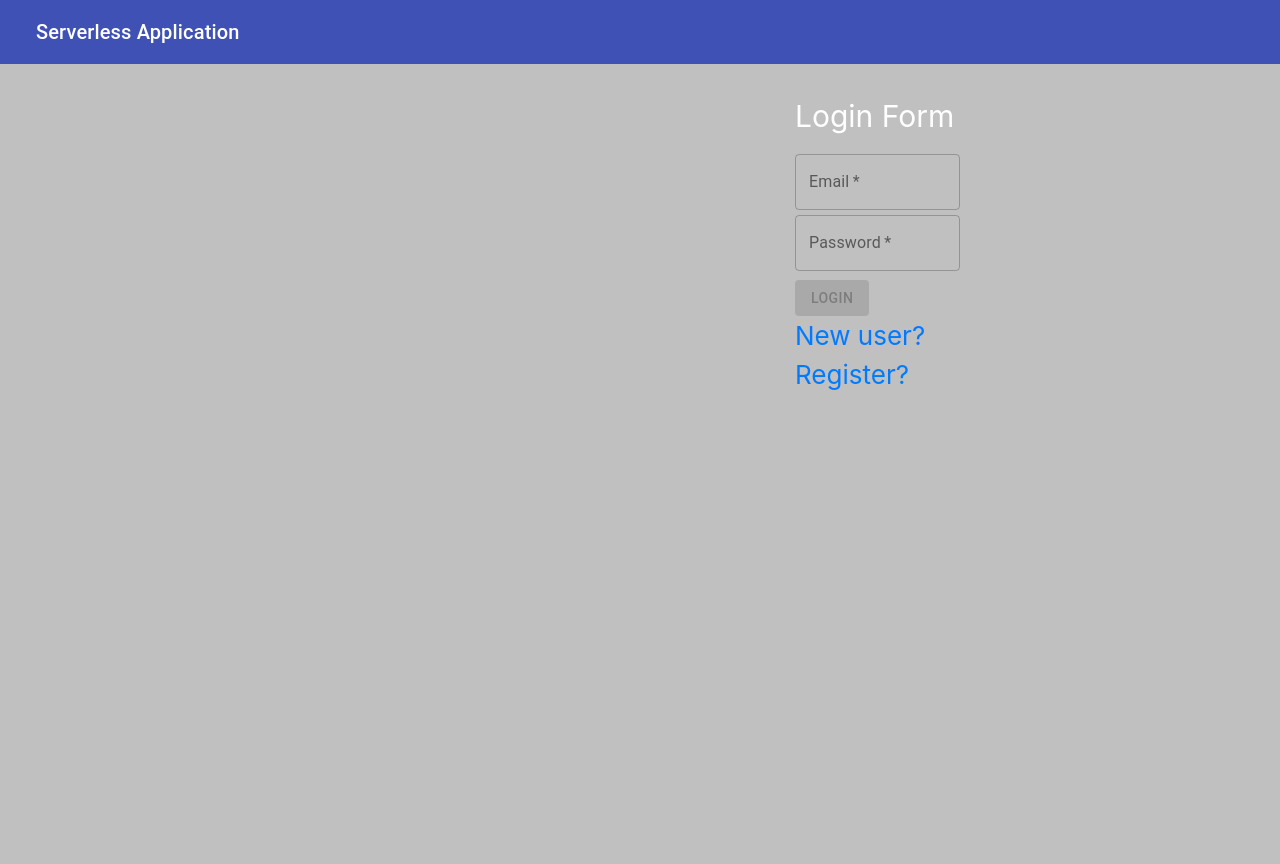
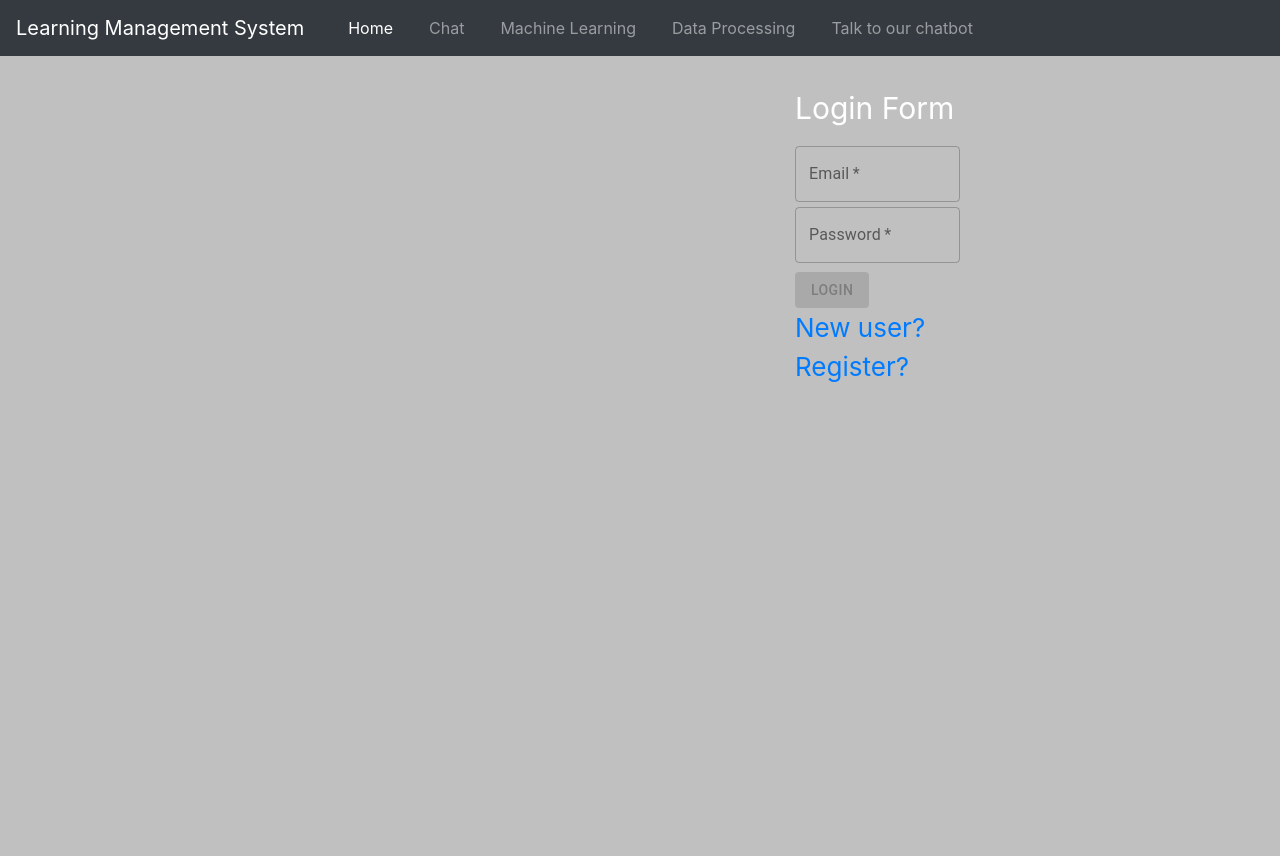
Before and after one commit to yashshah-17/Serverless-Student-Portal, a React (Create React App) app: page /login in a window 1280 px wide. Built offline with nearby package versions, Linux system fonts and the light colour scheme; what aws-amplify, aws-amplify-react would draw is missing.

Commit message:
Modifying the UI

```diff
--- a/src/components/Chat/ChatWithLex.js
+++ b/src/components/Chat/ChatWithLex.js
@@ -2,6 +2,8 @@
 import Amplify from 'aws-amplify';
 import { ChatBot, AmplifyTheme } from 'aws-amplify-react';
 import awsconfig from '../../aws-exports';
+import NavHeader from "../Navbar/NavHeader";
+
 
 Amplify.configure(awsconfig);
 
@@ -28,6 +30,10 @@
   }
 
   return (
+    <div>
+      <NavHeader></NavHeader>
+      <div className="container">
+        <br/><br/>
         <ChatBot
           userInput="book ticket"
           title="Virtual Help"
@@ -39,5 +45,7 @@
           textEnabled={true}
           conversationModeOn={true}
         />
+        </div>
+      </div>
   );
 }
--- a/src/components/Chat/StudentChat.js
+++ b/src/components/Chat/StudentChat.js
@@ -2,6 +2,7 @@
 import { ChatFeed, Message } from 'react-chat-ui'
 import "./StudentChat.css"
 import { InputGroup, FormControl, Button } from "react-bootstrap";
+import NavHeader from "../Navbar/NavHeader";
 
 class StudentChat extends React.Component {
 
@@ -68,6 +69,7 @@
 
   render() {
     return (<React.Fragment>
+      <NavHeader></NavHeader>
       <ChatFeed
         messages={this.state.messages}
         hasInputField={false}
--- /dev/null
+++ b/src/components/Navbar/NavHeader.css
@@ -0,0 +1,3 @@
+li{
+    padding-left: 20px;
+}
--- a/src/components/Navbar/NavHeader.js
+++ b/src/components/Navbar/NavHeader.js
@@ -1,31 +1,43 @@
 // Navbar code goes here
 import React, { Component } from 'react';
-import { makeStyles } from '@material-ui/core/styles';
-import AppBar from '@material-ui/core/AppBar';
-import Toolbar from '@material-ui/core/Toolbar';
-import Typography from '@material-ui/core/Typography';
-import Button from '@material-ui/core/Button';
-import IconButton from '@material-ui/core/IconButton';
-
+import "./NavHeader.css"
 class NavHeader extends Component {
 
 
   render() {
 
     return (
-      <React.Fragment>
-        <AppBar position="static">
-          <Toolbar>
-            <IconButton edge="start"  color="inherit" aria-label="menu">
+      <nav class="navbar navbar-expand-lg navbar-dark bg-dark">
+      <a class="navbar-brand" href="/">Learning Management System</a>
+      <button class="navbar-toggler" type="button" data-toggle="collapse" data-target="#navbarSupportedContent" aria-controls="navbarSupportedContent" aria-expanded="false" aria-label="Toggle navigation">
+        <span class="navbar-toggler-icon"></span>
+      </button>
 
-            </IconButton>
-            <Typography variant="h6" >
-              Serverless Application
-            </Typography>
+    <div class="collapse navbar-collapse" id="navbarSupportedContent">
+      <ul class="navbar-nav mr-auto">
+        <li class="nav-item active">
+          <a class="nav-link" href="/">Home <span class="sr-only">(current)</span></a>
+        </li>
+        <li class="nav-item">
+          <a class="nav-link" href="/StudentChat">Chat</a>
+        </li>
 
-          </Toolbar>
-        </AppBar>
-      </React.Fragment>
+        <li class="nav-item">
+          <a class="nav-link" href="/machinelearning">Machine Learning</a>
+        </li>
+
+        <li class="nav-item">
+          <a class="nav-link" href="/dataprocessing">Data Processing</a>
+        </li>
+
+        <li class="nav-item">
+          <a class="nav-link" href="/systemchat">Talk to our chatbot</a>
+        </li>
+      </ul>
+
+
+  </div>
+</nav>
     );
   }
 }
--- a/src/components/ProfileManagement/Login/LoginSecond.js
+++ b/src/components/ProfileManagement/Login/LoginSecond.js
@@ -51,7 +51,6 @@
     render() {
         return (
             <React.Fragment>
-                <NavHeader />
                 <div  className="App-content">
                 <div style={{ fontSize: "30px",paddingLeft:"475px", paddingTop: "30px",margin:"auto",width:"50%" }}>
                     Login Form
--- a/src/components/ProfileManagement/Signup/Signup.js
+++ b/src/components/ProfileManagement/Signup/Signup.js
@@ -195,7 +195,6 @@
   render() {
     return (
       <React.Fragment>
-        <NavHeader />
         <div className="App-content" >
           <div style={{ fontSize: "30px", paddingLeft: "475px", paddingTop: "30px", margin: "auto", width: "50%" }}>
             Sign up Form
```
Lines whose indentation alone changed are shown as unchanged.
